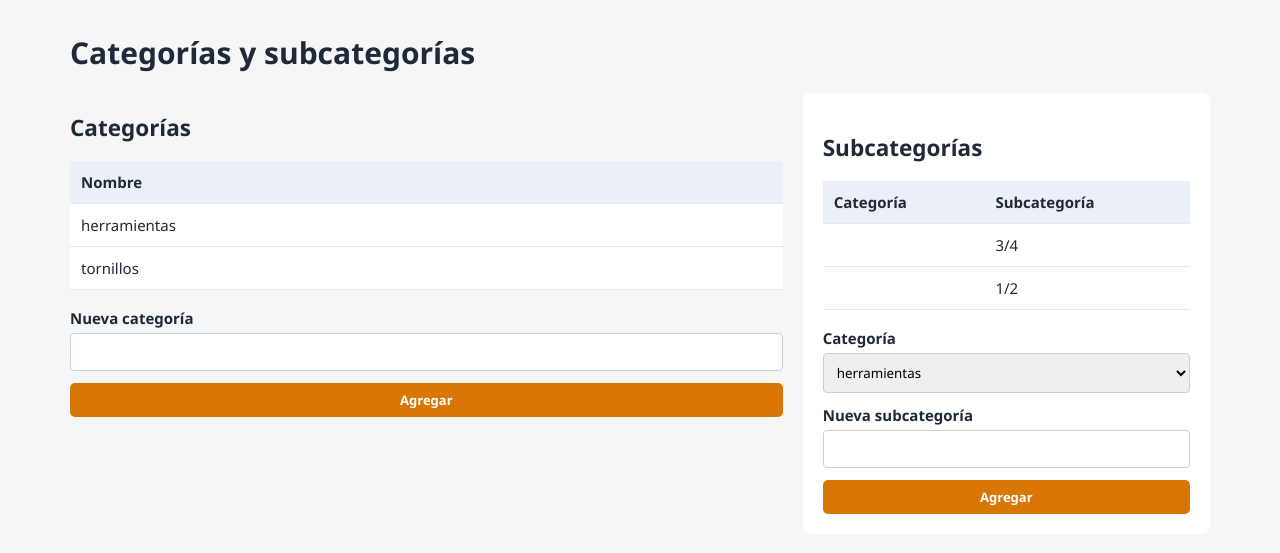
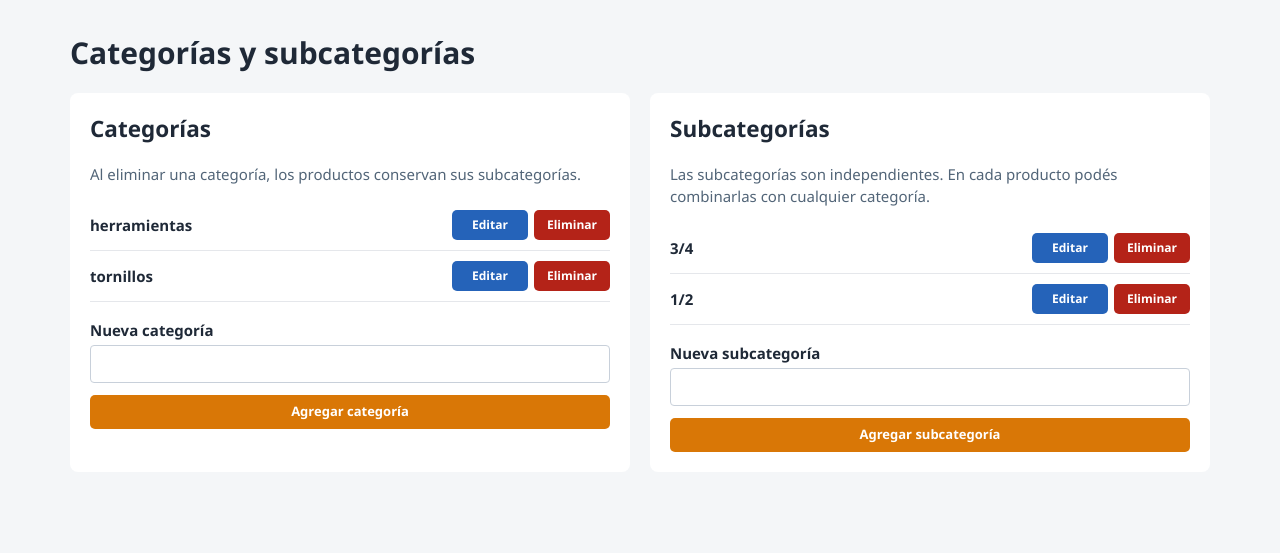
Before and after one commit to cristianM62/ferreteria, a Flask app: template app/templates/catalog.html in a window 1280 px wide. Shown: the top 553 px of the page. Run offline with Flask 3, Linux system fonts and the light colour scheme; the template is opened without the code that fills it: values that come from a table or form of the project are taken from there, others are empty.

Commit message:
Sincronizar FerreSoft con la versión más nueva

```diff
--- a/app/templates/catalog.html
+++ b/app/templates/catalog.html
@@ -1 +1,61 @@
-{% extends 'base.html' %}{% block content %}<h1>Categorías y subcategorías</h1><div class="two-col"><section><h2>Categorías</h2><table><thead><tr><th>Nombre</th></tr></thead><tbody>{% for c in categories %}<tr><td>{{c.name}}</td></tr>{% else %}<tr><td>Sin categorías.</td></tr>{% endfor %}</tbody></table><form method="post" class="compact-form"><input type="hidden" name="action" value="category"><label>Nueva categoría<input name="name" required></label><button class="action-create">Agregar</button></form></section><section class="panel"><h2>Subcategorías</h2><table><thead><tr><th>Categoría</th><th>Subcategoría</th></tr></thead><tbody>{% for s in subcategories %}<tr><td>{{s.category.name}}</td><td>{{s.name}}</td></tr>{% else %}<tr><td colspan="2">Sin subcategorías.</td></tr>{% endfor %}</tbody></table><form method="post" class="compact-form"><input type="hidden" name="action" value="subcategory"><label>Categoría<select name="category_id" required>{% for c in categories %}<option value="{{c.id}}">{{c.name}}</option>{% endfor %}</select></label><label>Nueva subcategoría<input name="name" required></label><button class="action-create">Agregar</button></form></section></div>{% endblock %}
+{# Gestión de las categorías y subcategorías de productos. #}
+{% extends 'base.html' %}
+{% block content %}
+<h1>Categorías y subcategorías</h1>
+<div class="catalog-grid">
+  <section class="panel">
+    <h2>Categorías</h2>
+    <p>Al eliminar una categoría, los productos conservan sus subcategorías.</p>
+    {% for c in categories %}
+    <article class="catalog-entry">
+      <div class="catalog-name"><strong>{{c.name}}</strong></div>
+      <div class="catalog-actions">
+        <details><summary class="button action-edit">Editar</summary>
+          <form method="post" class="compact-form">
+            <input type="hidden" name="action" value="edit_category"><input type="hidden" name="id" value="{{c.id}}">
+            <label>Nombre de la categoría<input name="name" value="{{c.name}}" maxlength="100" required></label>
+            <button class="action-save">Guardar cambios</button>
+          </form>
+        </details>
+        <form method="post" onsubmit="return confirm('¿Eliminar esta categoría? Los productos y sus subcategorías se conservarán.')">
+          <input type="hidden" name="action" value="delete_category"><input type="hidden" name="id" value="{{c.id}}">
+          <button class="danger">Eliminar</button>
+        </form>
+      </div>
+    </article>
+    {% else %}<p>Sin categorías.</p>{% endfor %}
+    <form method="post" class="compact-form">
+      <input type="hidden" name="action" value="category">
+      <label>Nueva categoría<input name="name" maxlength="100" required></label>
+      <button class="action-create">Agregar categoría</button>
+    </form>
+  </section>
+  <section class="panel">
+    <h2>Subcategorías</h2>
+    <p>Las subcategorías son independientes. En cada producto podés combinarlas con cualquier categoría.</p>
+    {% for s in subcategories %}
+    <article class="catalog-entry">
+      <div class="catalog-name"><strong>{{s.name}}</strong></div>
+      <div class="catalog-actions">
+        <details><summary class="button action-edit">Editar</summary>
+          <form method="post" class="compact-form">
+            <input type="hidden" name="action" value="edit_subcategory"><input type="hidden" name="id" value="{{s.id}}">
+            <label>Nombre de la subcategoría<input name="name" value="{{s.name}}" maxlength="100" required></label>
+            <button class="action-save">Guardar cambios</button>
+          </form>
+        </details>
+        <form method="post" onsubmit="return confirm('¿Eliminar esta subcategoría? Se quitará de los productos, sin eliminar los productos ni su categoría.')">
+          <input type="hidden" name="action" value="delete_subcategory"><input type="hidden" name="id" value="{{s.id}}">
+          <button class="danger">Eliminar</button>
+        </form>
+      </div>
+    </article>
+    {% else %}<p>Sin subcategorías.</p>{% endfor %}
+    <form method="post" class="compact-form">
+      <input type="hidden" name="action" value="subcategory">
+      <label>Nueva subcategoría<input name="name" maxlength="100" required></label>
+      <button class="action-create">Agregar subcategoría</button>
+    </form>
+  </section>
+</div>
+{% endblock %}
```
